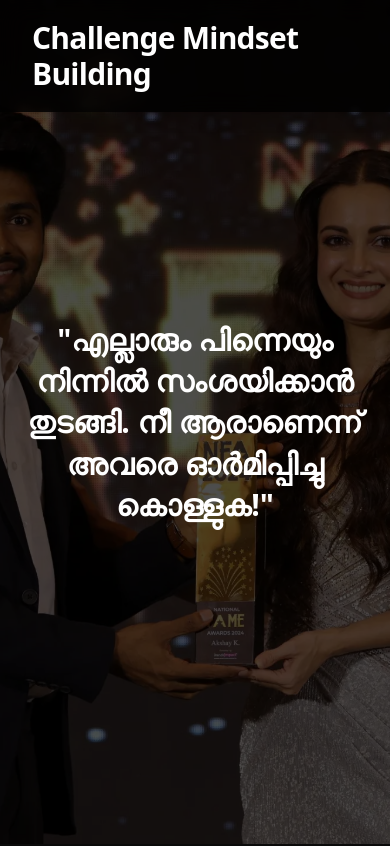
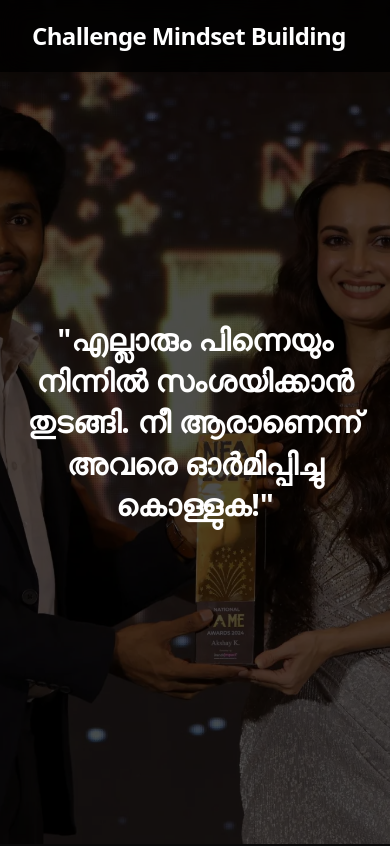
Before and after one commit to aljithkj02/challenge-mindset, a React (Vite) app: page / in a window 390 px wide. Shown: the top 846 px of the page. Built offline with nearby package versions, Linux system fonts and the light colour scheme.

Commit message:
Update heading navbar style

```diff
--- a/src/components/Navbar.tsx
+++ b/src/components/Navbar.tsx
@@ -1,7 +1,7 @@
 export const Navbar = () => {
     return (
         <nav className="bg-black/80 backdrop-blur-md fixed top-0 w-full z-50 px-8 py-5 flex justify-between items-center shadow-lg">
-            <h1 className="text-3xl font-bold tracking-tight text-white">Challenge Mindset Building</h1>
+            <h1 className="text-2xl md:text-3xl font-bold tracking-tight text-white">Challenge Mindset Building</h1>
         </nav>
     );
 }
```
